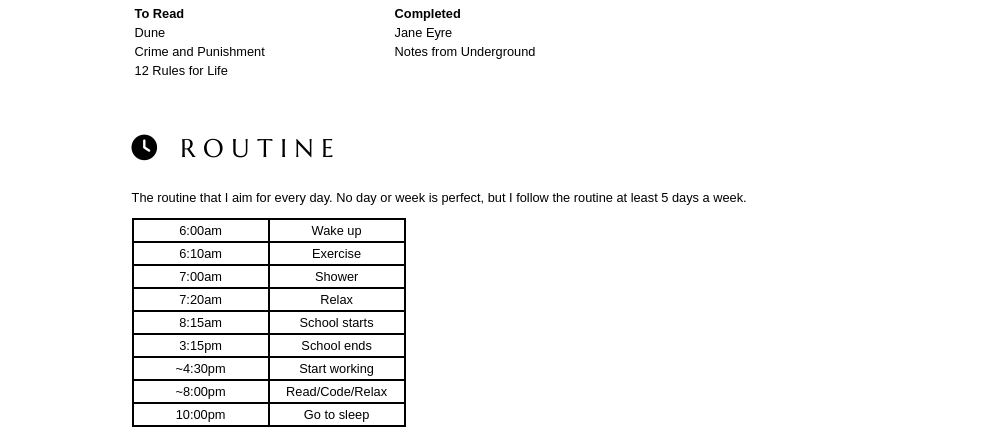
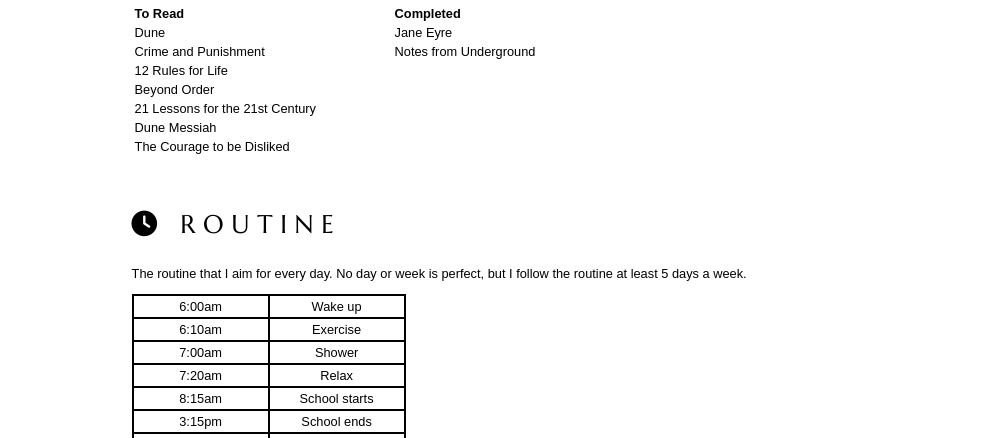
Before and after one commit to johnathinfooks/johnathin-website, a plain HTML site: page pages/archive2025.html in a window 1280 px wide. Shown: the part 653-1091 px from the top of the page, without its empty margins (94-1085 px from the left). Drawn offline with nearby package versions, Linux system fonts and the light colour scheme.

Commit message:
changed some things about the css and added a few books to archive

```diff
--- a/pages/archive2025.html
+++ b/pages/archive2025.html
@@ -72,21 +72,25 @@
 					</tr>
 					<tr>
 						<td class="text readingtable">12 Rules for Life</td>
-						<td class="text readingtable"></td>
-					</tr>
-<!--					<tr>
-						<td class="text readingtable">xx1xx</td>
-						<td class="text readingtable">xx2xx</td>
+						<td class="text readingtable"><!--BLANK--></td>
 					</tr>
 					<tr>
-						<td class="text readingtable">xx1xx</td>
-						<td class="text readingtable">xx2xx</td>
+						<td class="text readingtable">Beyond Order</td>
+						<td class="text readingtable"><!--BLANK--></td>
 					</tr>
 					<tr>
-						<td class="text readingtable">xx1xx</td>
-						<td class="text readingtable">xx2xx</td>
+						<td class="text readingtable">21 Lessons for the 21st Century</td>
+						<td class="text readingtable"><!--BLANK--></td>
 					</tr>
--->
+					<tr>
+						<td class="text readingtable">Dune Messiah</td>
+						<td class="text readingtable"><!--BLANK--></td>
+					</tr>
+					<tr>
+						<td class="text readingtable">The Courage to be Disliked</td>
+						<td class="text readingtable"><!--BLANK--></td>
+					</tr>
+
 				</table>
 
 			</div>
--- a/pages/pageStyle.css
+++ b/pages/pageStyle.css
@@ -76,6 +76,7 @@ body{
 	align-items: center;
 	margin-left: 2vw;
 	margin-right: 2vw;
+	margin-bottom: 6vw;
 }
 
 .header{
@@ -112,7 +113,7 @@ body{
 	margin-top: 20px;
 	margin-left: 6vw;
 	margin-right: 6vw;
-	height: 100vw;
+	height: 80vw;
 }
 
 .sidebar{
```
Also changed, not shown: pages/contact.html (+1 -1 lines).
